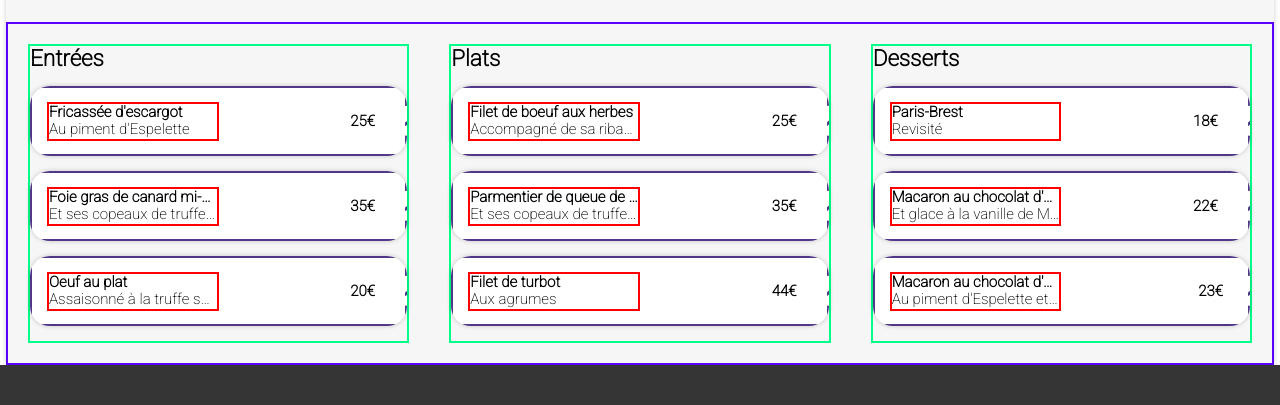
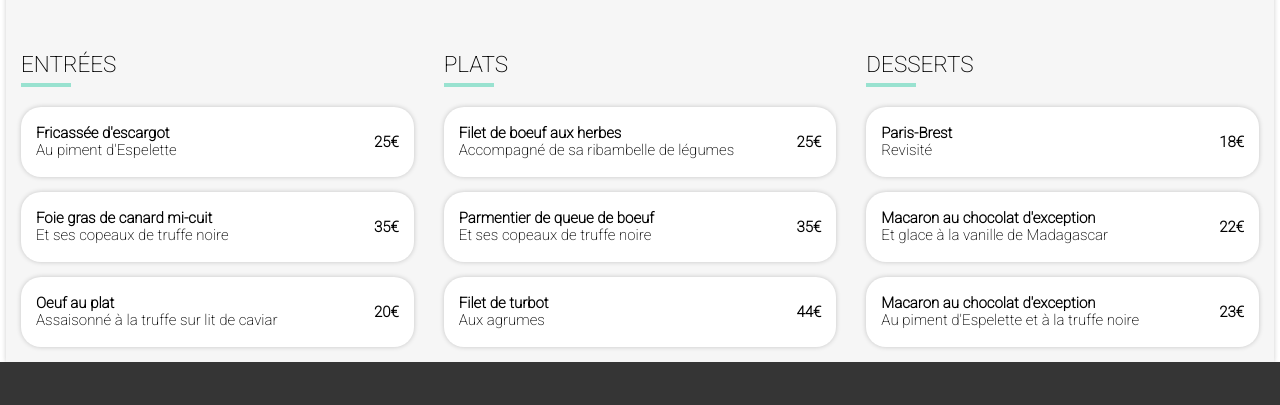
Before and after one commit to Abraham-Adouane/P3-ohmyfood, a plain HTML site: page Pages/la_palette_du_gout.html in a window 1280 px wide. Shown: the part 751-1156 px from the top of the page. Drawn offline with Linux system fonts and the light colour scheme; a web font is replaced by a local one.

Commit message:
menu terminé avec les animations

```diff
--- a/Pages/la_palette_du_gout.html
+++ b/Pages/la_palette_du_gout.html
@@ -42,42 +42,36 @@
 
     <div class="blockCategory">
         <div class="categoryMenu item1">
-            <h2>Entrées</h2>
+            <h2 class="categoryName uppercase">Entrées</h2>
             <!-- Meal-------------- -->
             <div class="mealCard">
-                <div class="mealTextPrice">
                     <div class="mealText">
                         <p class="bold">Fricassée d'escargot</p>
                         <p>Au piment d'Espelette</p>
                     </div>
                     <p class="price bold">25€</p>
-                </div>
                     <div class=greenBox>
                         <i class="fas fa-check-circle"></i>
                     </div>
             </div>
             <!-- Meal-------------- -->
             <div class="mealCard">
-                <div class="mealTextPrice">
                 <div class="mealText">
                         <p class="bold">Foie gras de canard mi-cuit</p>
                         <p>Et ses copeaux de truffe noire</p>
                 </div>
                 <p class="price bold">35€</p>
-                </div>
                 <div class=greenBox>
                     <i class="fas fa-check-circle"></i>
                 </div>
             </div>
             <!-- Meal-------------- -->
             <div class="mealCard">
-                <div class="mealTextPrice">
                     <div class="mealText">
                         <p class="bold">Oeuf au plat</p>
                         <p>Assaisonné à la truffe sur lit de caviar</p>
                     </div>
                     <p class="price bold">20€</p>
-                </div>
                 <div class=greenBox>
                     <i class="fas fa-check-circle"></i>
                 </div>
@@ -85,42 +79,42 @@
         </div>
         <!-- Section Plat----------------- -->
         <div class="categoryMenu item2">
-            <h2>Plats</h2>
+            <h2 class="categoryName uppercase">Plats</h2>
             <!-- Meal-------------- -->
             <div class="mealCard">
-                <div class="mealTextPrice">
+
                     <div class="mealText">
                         <p class="bold">Filet de boeuf aux herbes</p>
                         <p>Accompagné de sa ribambelle de légumes</p>
                     </div>
                     <p class="price bold">25€</p>
-                </div>
+
                 <div class=greenBox>
                     <i class="fas fa-check-circle"></i>
                 </div>
             </div>
             <!-- Meal-------------- -->
             <div class="mealCard">
-                <div class="mealTextPrice">
+
                     <div class="mealText">
                         <p class="bold">Parmentier de queue de boeuf</p>
                         <p>Et ses copeaux de truffe noire</p>
                     </div>
                     <p class="price bold">35€</p>
-                </div>
+
                 <div class=greenBox>
                     <i class="fas fa-check-circle"></i>
                 </div>
             </div>
             <!-- Meal-------------- -->
             <div class="mealCard">
-                <div class="mealTextPrice">
+
                     <div class="mealText">
                         <p class="bold">Filet de turbot</p>
                         <p>Aux agrumes</p>
                     </div>
                         <p class="price bold">44€</p>
-                </div>
+
                 <div class=greenBox>
                     <i class="fas fa-check-circle"></i>
                 </div>
@@ -128,42 +122,42 @@
         </div>
         <!-- Section Dessert----------------- -->
         <div class="categoryMenu item3">
-            <h2>Desserts</h2>
+            <h2 class="categoryName uppercase">Desserts</h2>
             <!-- Meal-------------- -->
             <div class="mealCard">
-                <div class="mealTextPrice">
+
                     <div class="mealText">
                         <p class="bold">Paris-Brest</p>
                         <p>Revisité</p>
                     </div>
                     <p class="price bold">18€</p>
-                </div>
+
                 <div class=greenBox>
                     <i class="fas fa-check-circle"></i>
                 </div>
             </div>
             <!-- Meal-------------- -->
             <div class="mealCard">
-                <div class="mealTextPrice">
+
                     <div class="mealText">
                         <p class="bold">Macaron au chocolat d'exception</p>
                         <p>Et glace à la vanille de Madagascar</p>
                     </div>
                     <p class="price bold">22€</p>
-                </div>
+
                 <div class=greenBox>
                     <i class="fas fa-check-circle"></i>
                 </div>
             </div>
             <!-- Meal-------------- -->
             <div class="mealCard">
-                <div class="mealTextPrice">
+
                     <div class="mealText">
                         <p class="bold">Macaron au chocolat d'exception</p>
                         <p>Au piment d'Espelette et à la truffe noire</p>
                     </div>
-                    <p class="bold">23€</p>
-                </div>
+                    <p class="price bold">23€</p>
+
                 <div class=greenBox>
                     <i class="fas fa-check-circle"></i>
                 </div>
--- a/css/all.css
+++ b/css/all.css
@@ -10,6 +10,7 @@
 --textColor: black;
 --color1: #F977DA;
 --color2: #9556dc;
+--checkboxcolor: #99E2D0;
 --color2End: rgba(149, 86, 220, 0);
 --gradientColor: linear-gradient(var(--color1), var(--color2));
 --white: #FFFFFF;
@@ -36,7 +37,7 @@ scroll-behavior: smooth;
 
 body{
     font-size: var(--textSize);
-    font-family: var(--classicFont)
+    font-family: var(--classicFont);
 }
 
 .blockPage{
@@ -70,7 +71,7 @@ li{
 }
 
 .uppercase{
-    text-transform: capitalize;
+    text-transform: uppercase;
 }
 
 /* Chargement
--- a/css/main.css
+++ b/css/main.css
@@ -153,6 +153,11 @@ transition: 500ms;
     opacity: 1;
 }
 
+
+.hollowHeart:focus > .fullHeart{
+opacity: 1;
+}
+
 .fullHeart{
     position: absolute;
     top: 0;
@@ -197,94 +202,81 @@ transition: 500ms;
 
 .blockCategory{
     display: flex;
-    justify-content: space-around;
-    border: rgb(89, 0, 255) 2px solid;
+    justify-content: space-between;
 }
 
 .categoryMenu{
-    width: 33%;
-    margin: 20px;
-    border: 2px solid rgb(0, 255, 136)
+    width: calc(100% * 1/3);
 }
+
+.categoryName{
+    position: relative;
+    margin: 30px 15px;
+    font-weight: 400;
+}
+
+.categoryName::after{
+    z-index: 10;
+    width: 50px;
+    height: 4px;
+    content: "";
+    position: absolute;
+    bottom: -10px; left: 0px;
+    background-color: var(--checkboxcolor);
+}
+
 
 .mealCard{
     height: 70px;
-    margin: 15px 0;
+    margin: 15px;
+    padding: 0 0 0 15px;
     border-radius: 20px;
     background-color: var(--white);
     box-shadow: var(--shadow);
     display: flex;
-    justify-content: space-between;
     align-items: center;
     overflow: hidden;
 }
 
 
-.mealTextPrice{
-    width: 100%;
-    height: 100%;
-    padding: 15px;
-    /* margin: 15px; */
+.mealText{
+    width: 0%;
     display: flex;
-    justify-content: space-between;
-    align-items: center;
-    border:rgb(80, 55, 136) solid 2px
-}
-
-.mealText{
-    width: 50%;
-    display: flex;
+    flex-grow: 1;
     flex-direction: column;
-    border: red 2px solid;
-}
- /* .mealCard:hover > .mealTextPrice > .mealText, */
-.mealCard:hover > .mealTextPrice
-
- {
-    width: calc(100% - 80px);
-    transition: all .5s;
 }
 
 
 .mealText p{
+    width: 100%;
     text-overflow: ellipsis;
     white-space: nowrap;
     overflow: hidden;
 }
 
-.mealCard:hover > .mealTextPrice > .mealText{
-    width: calc(100% - 50px);
+.mealCard:hover > .mealText{
     transition: all .5s;
 }
 
-.mealText + p{
-    padding: 10px;
+.price{
+    margin: 15px;
+    text-align: end;
+    text-justify: center;
 }
-.price{
-    width: 50px;
-    margin-right: px;
-}
-
 
 .greenBox{
     width: 0px;
     height: 100%;
-    background-color: #99E2D0;
+    background-color: var(--checkboxcolor);
     transition-duration: 50ms;
-    display: flex;
-    justify-content: center;
-    align-items: center;
+    display: grid;
+    place-content: center;
 }
 
 .mealCard:hover > .greenBox {
-    flex-grow: 1;
-    /* width: 80px; */
+    flex-grow: 0.3;
     transition-duration: 500ms;
 }
-
-/* .mealCard:active > .greenBox{
-    width: 190px;
-} */
 
 .mealCard:hover > .greenBox > i{
     animation: checkspin 500ms linear ;
@@ -296,7 +288,6 @@ transition: 500ms;
 
 }
 
-
 @keyframes checkspin{
     100% {
         transform :rotate(0deg)
--- a/css/mobile.css
+++ b/css/mobile.css
@@ -15,11 +15,9 @@
 }
 
 
-
 .cardBlock{
    width: 100%;
 }
-
 
 
 footer ul{
@@ -27,3 +25,15 @@ footer ul{
     flex-direction: column;
 
 }
+
+
+/* Pages restaurant --------------------------- */
+
+
+.blockCategory{
+    flex-direction: column;
+}
+
+.categoryMenu{
+    width: 100%;
+}
```
Lines whose indentation alone changed are shown as unchanged.
